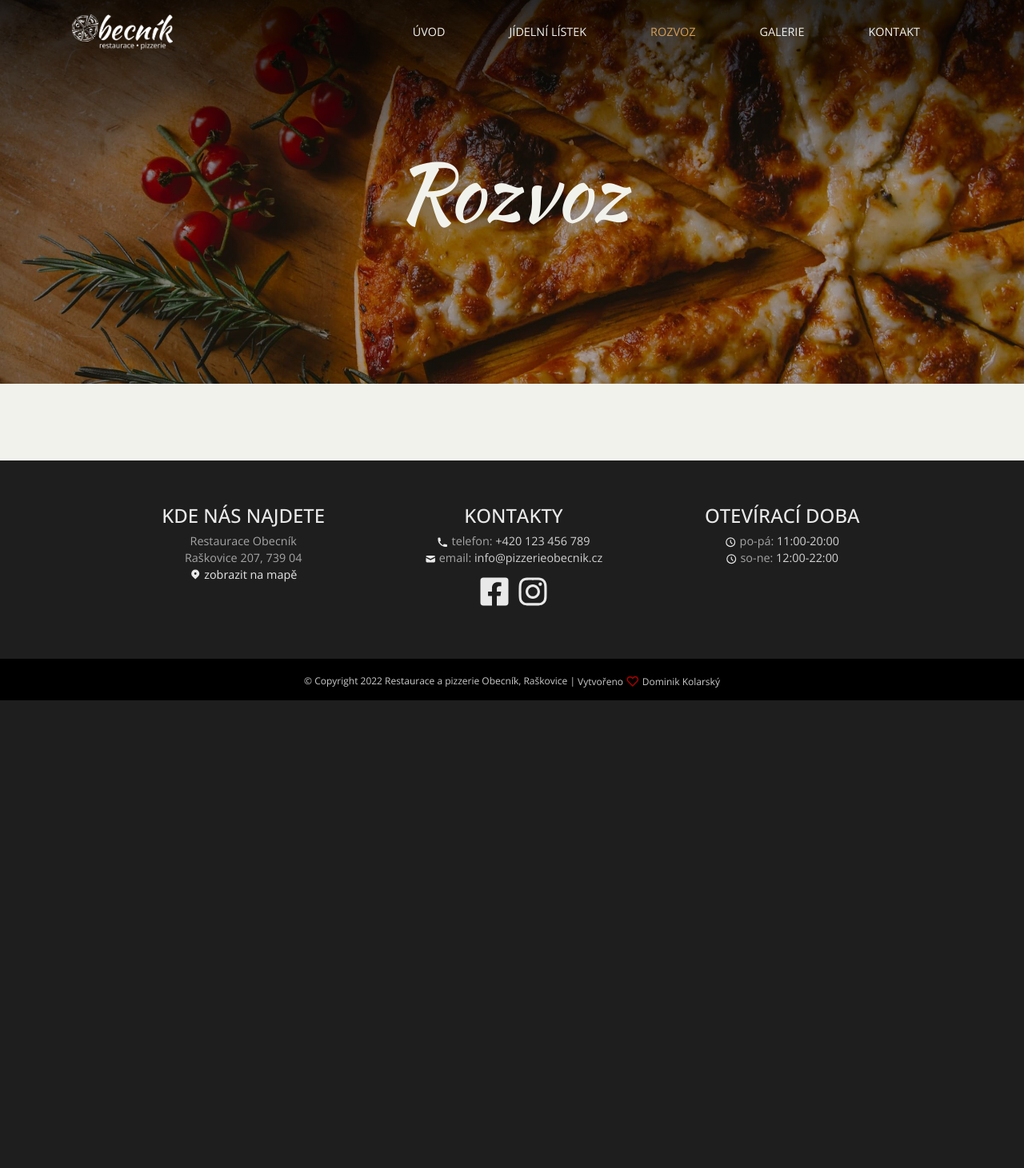
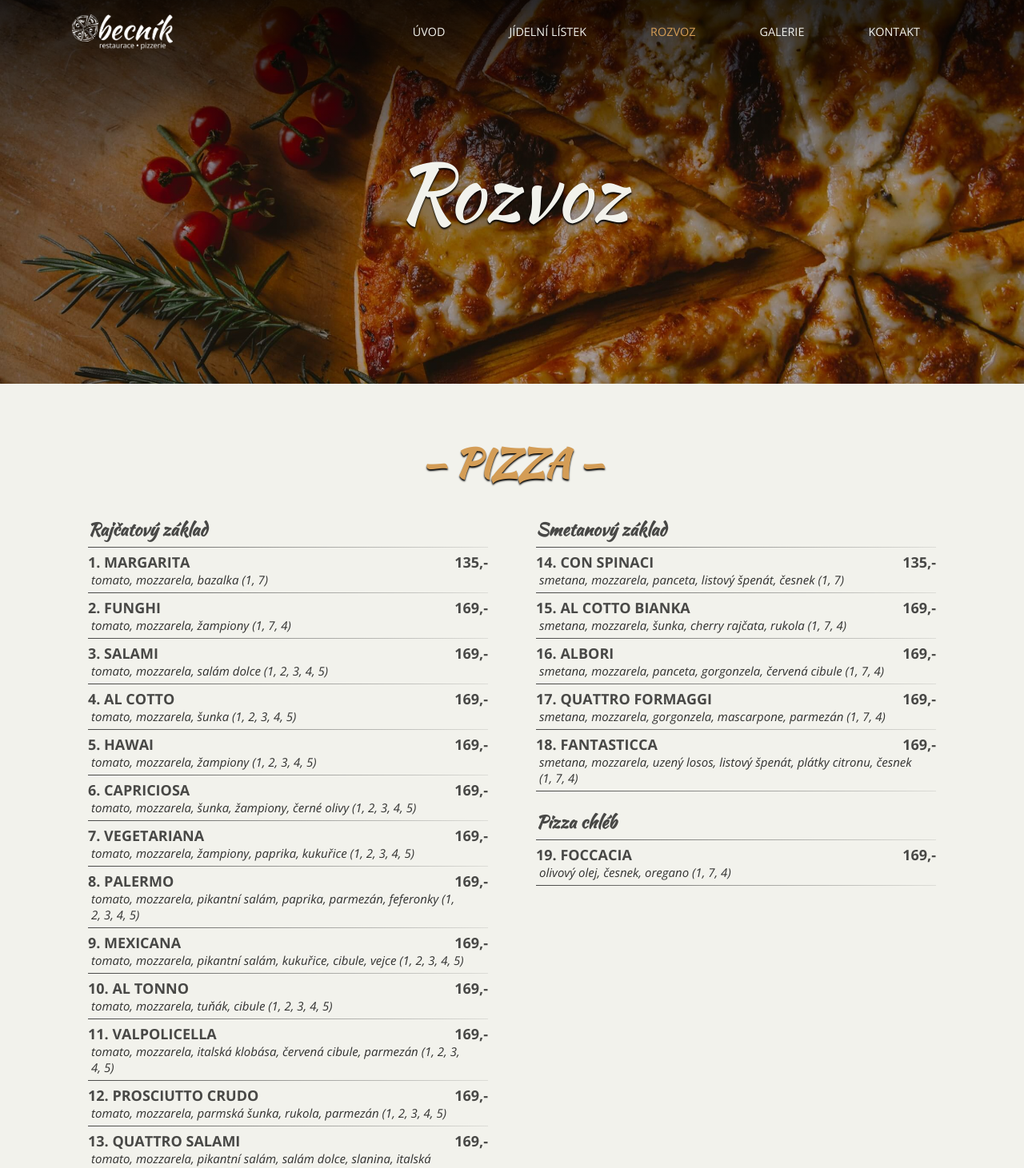
Before and after one commit to kolarskydominik/obecnik-pizzerie-app, a React (Create React App) app: page /rozvoz in a window 1280 px wide. Shown: the top 1461 px of the page at 80% size. Before the commit the page ends 876 px from the top, so only its background shows below. Built offline with nearby package versions, Linux system fonts and the light colour scheme.

Commit message:
menu done

```diff
--- a/src/assets/DataMenu.js
+++ b/src/assets/DataMenu.js
@@ -20,7 +20,6 @@ const ing = {
   parmskaSunka: 'parmská šunka',
   rukola: 'rukola',
   slanina: 'slanina',
-  feferonky: 'feferonky',
   olivovyOlej: 'olivový olej',
   cesnek: 'česnek',
   oregano: 'oregano',
--- a/src/components/MenuList/MenuList.elements.js
+++ b/src/components/MenuList/MenuList.elements.js
@@ -2,7 +2,7 @@ import styled from "styled-components";
 
 export const Meal = styled.div``;
 
-export const Meal__name = styled.h5`
+export const MealName = styled.h5`
   font-size: 18px;
   color: var(--color-gray70);
   display: flex;
@@ -13,7 +13,7 @@ export const Meal__name = styled.h5`
   }
 `;
 
-export const Meal__description = styled.p`
+export const MealDescription = styled.p`
   font-style: italic;
   padding: 0 30px 0 4px;
   color: var(--color-gray80);
--- a/src/components/MenuList/MenuList.js
+++ b/src/components/MenuList/MenuList.js
@@ -1,6 +1,6 @@
 import React from "react";
 
-import { Meal, Meal__name, Meal__description } from "./MenuList.elements";
+import { Meal, MealName, MealDescription } from "./MenuList.elements";
 import { LineDivider } from "../../globalStyles";
 
 function MenuList({ dataMenu }) {
@@ -10,13 +10,13 @@ function MenuList({ dataMenu }) {
         dataMenu.map((item) => {
           return (
             <Meal>
-              <Meal__name>
+              <MealName>
                 <span>{item.name}</span>
                 <span>{item.price}</span>
-              </Meal__name>
-              <Meal__description>
-                {item.ingredients.join(", ")} <span>{item.allergens}</span>
-              </Meal__description>
+              </MealName>
+              <MealDescription>
+                {item.ingredients.join(", ")} {item.allergens}
+              </MealDescription>
               <LineDivider />
             </Meal>
           );
--- a/src/globalStyles.js
+++ b/src/globalStyles.js
@@ -56,7 +56,6 @@ export const SectionHeader = styled.div`
   background-repeat: no-repeat;
   font-family: var(--fonts-heading);
 
-
   color: var(--color-lightYellow);
   font-size: 100px;
 `;
--- a/src/pages/Galerie/Galerie.elements.js
+++ b/src/pages/Galerie/Galerie.elements.js
@@ -10,6 +10,7 @@ export const SectionHeaderHome = styled(SectionHeader)`
   background-attachment: fixed;
   position: relative;
   z-index: 0;
+  text-shadow: 0px 2px 2px rgba(0,0,0,1);
 
   &:before {
     background: linear-gradient(
--- a/src/pages/Kontakt/Kontakt.elements.js
+++ b/src/pages/Kontakt/Kontakt.elements.js
@@ -14,6 +14,7 @@ export const SectionHeaderHome = styled(SectionHeader)`
   position: relative;
   z-index: 0;
   font-size: 6rem;
+  text-shadow: 0px 2px 2px rgba(0,0,0,1);
 
   &:before {
     background: linear-gradient(var(--color-gray90),var(--color-gray30),var(--color-gray30));
--- a/src/pages/Menu/Menu.elements.js
+++ b/src/pages/Menu/Menu.elements.js
@@ -8,6 +8,7 @@ export const SectionHeaderHome = styled(SectionHeader)`
   background-position: top;
   background-attachment: fixed;
 
+  text-shadow: 0px 2px 2px rgba(0,0,0,1);
   height: 60vh;
   position: relative;
   z-index: 0;
@@ -39,6 +40,8 @@ export const Wrapper = styled(SectionWrapper)`
     text-align: center;
     font-family: var(--fonts-heading);
     color: var(--color-primary);
+    text-shadow: 0px 2px 2px rgba(0,0,0,1);
+
 
     padding: 1rem;
     width: 100%;
--- a/src/pages/Menu/Menu.js
+++ b/src/pages/Menu/Menu.js
@@ -2,10 +2,7 @@ import React from "react";
 // components
 import { Navbar, Footer, CopyrightFooter, MenuList } from "../../components";
 // elements
-import {
-  SectionContainer,
-  LineDivider,
-} from "../../globalStyles";
+import { SectionContainer, LineDivider } from "../../globalStyles";
 import { SectionHeaderHome, MenuWrap, Wrapper } from "./Menu.elements";
 // data
 import {
--- /dev/null
+++ b/src/pages/Rozvoz/Rozvoz.elements.js
@@ -0,0 +1,30 @@
+import styled from "styled-components";
+
+import {
+    SectionHeader,
+  } from "../../globalStyles";
+  import img from "../../images/pizza.jpg";
+
+export const SectionHeaderHome = styled(SectionHeader)`
+background-image: url(${img});
+height: 60vh;
+background-attachment: fixed;
+position: relative;
+z-index: 0;
+text-shadow: 0px 2px 2px rgba(0,0,0,1);
+
+&:before {
+  background: linear-gradient(
+    var(--color-gray80),
+    var(--color-gray30),
+    var(--color-gray30)
+  );
+  content: "";
+  height: 100%;
+  left: 0;
+  position: absolute;
+  top: 0;
+  width: 100%;
+  z-index: -1;
+}
+`;
--- a/src/pages/Rozvoz/Rozvoz.js
+++ b/src/pages/Rozvoz/Rozvoz.js
@@ -1,50 +1,40 @@
 import React from "react";
-import { Navbar, Footer, CopyrightFooter } from "../../components";
 
-import styled from "styled-components";
+import { Navbar, Footer, CopyrightFooter, MenuList } from "../../components";
+
+import { SectionHeaderHome } from "./Rozvoz.elements";
+import { SectionContainer, LineDivider } from "../../globalStyles";
+import { Wrapper, MenuWrap } from "../Menu/Menu.elements";
+// data
 import {
-  SectionContainer,
-  SectionWrapper,
-  SectionHeader,
-} from "../../globalStyles";
-import img from "../../images/pizza.jpg";
-
-export const SectionHeaderHome = styled(SectionHeader)`
-  background-image: url(${img});
-  height: 60vh;
-  background-attachment: fixed;
-  position: relative;
-  z-index: 0;
-
-  &:before {
-    background: linear-gradient(
-      var(--color-gray80),
-      var(--color-gray30),
-      var(--color-gray30)
-    );
-    content: "";
-    height: 100%;
-    left: 0;
-    position: absolute;
-    top: 0;
-    width: 100%;
-    z-index: -1;
-  }
-`;
-
-export const Container = styled(SectionContainer)``;
-export const Wrapper = styled(SectionWrapper)``;
+  dataPizzaTomato,
+  dataPizzaCream,
+  dataPizzaBread,
+} from "../../assets/DataMenu";
 
 function Rozvoz() {
   return (
     <>
       <Navbar />
       <SectionHeaderHome>Rozvoz</SectionHeaderHome>
-      <Container>
+      <SectionContainer>
         <Wrapper>
-
+          <h3>&mdash; PIZZA &mdash;</h3>
+          <MenuWrap>
+            <h4>Rajčatový základ</h4>
+            <LineDivider />
+            <MenuList dataMenu={dataPizzaTomato} />
+          </MenuWrap>
+          <MenuWrap>
+            <h4>Smetanový základ</h4>
+            <LineDivider />
+            <MenuList dataMenu={dataPizzaCream} />
+            <h4>Pizza chléb</h4>
+            <LineDivider />
+            <MenuList dataMenu={dataPizzaBread} />
+          </MenuWrap>
         </Wrapper>
-      </Container>
+      </SectionContainer>
       <Footer />
       <CopyrightFooter />
     </>
```
